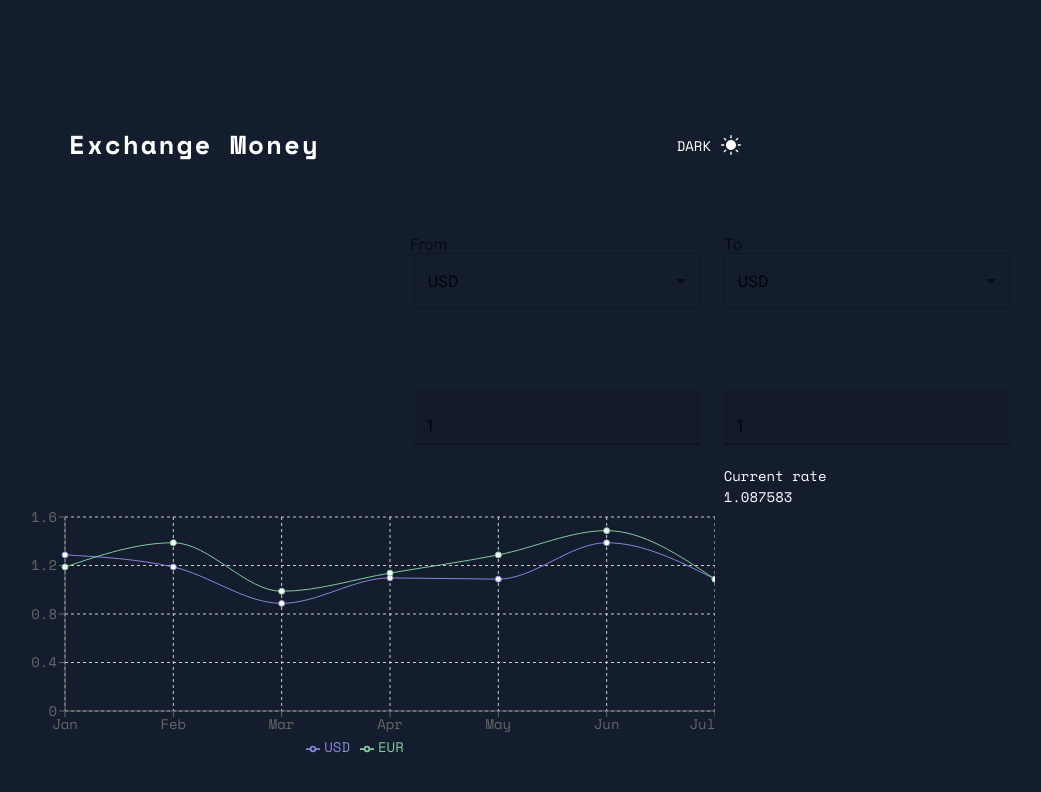
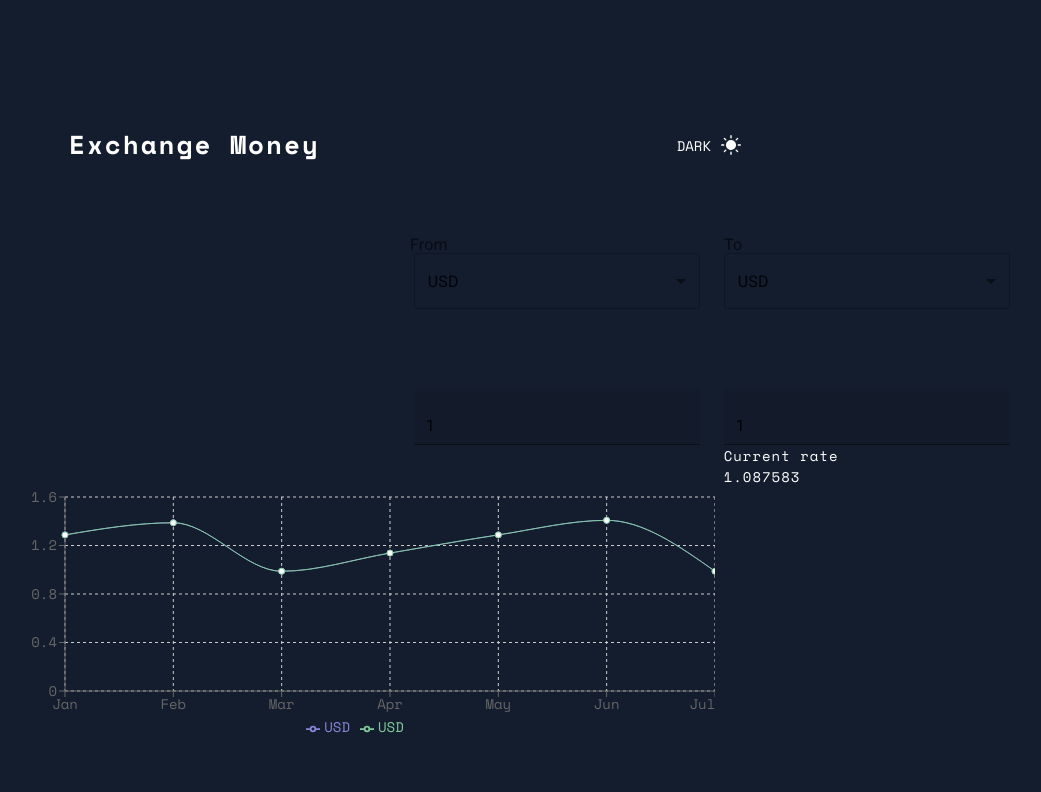
Before and after one commit to EalsyCoD/Exchange-Money, a React (Create React App) app: page / in a window 1280 px wide. Shown: the top 792 px of the page, without its empty margins (230-1271 px from the left). Built offline with nearby package versions, Linux system fonts and the light colour scheme.

Commit message:
added dynamic courses only eur and usd(need fixs wallets graphics

```diff
--- a/src/App.tsx
+++ b/src/App.tsx
@@ -8,7 +8,7 @@ import { setSelect } from './ducks/actions/SelectAction'
 import { useDispatch } from 'react-redux'
 import Header from './Components/Header'
 import Wallet from './Components/Wallet'
-import Charts from './Components/Сharts/Charts'
+
 
 const App = (): JSX.Element => {
 
--- a/src/Components/Wallet/index.tsx
+++ b/src/Components/Wallet/index.tsx
@@ -6,6 +6,8 @@ import TextField from '@mui/material/TextField';
 import Select from '@mui/material/Select';
 import { useSelector } from 'react-redux'
 import { State } from '../../types'
+
+import { Rate } from './styles'
 
 import Charts from '../Сharts/Charts'
 
@@ -71,11 +73,11 @@ const [currency2, setCurrency2] = React.useState('USD')
         sx={{marginTop: 10, width: 286}}>
         </TextField>
         <div style={{display: 'flex'}}>
-        <p style={{fontFamily: 'Space Mono', marginTop: 20, color: 'white'}}> Current rate <br/>{rates[currency1]}</p>
+        <Rate>Current rate <br/>{rates[currency1]}</Rate>
         </div>
       </FormControl>
     </Box>
-    <Charts />
+    <Charts currency1={rates[currency1]} currency2={rates[currency2]} currencyFS={currency1} currencyNX={currency2} />
     </React.Fragment>
   );
 }
--- /dev/null
+++ b/src/Components/Wallet/styles.ts
@@ -0,0 +1,7 @@
+import styled from "styled-components";
+
+
+export const Rate = styled.p`
+  color: ${(props) => props.theme.colors.text};
+  letter-spacing: 1px;
+`
--- a/src/Components/Сharts/Charts.tsx
+++ b/src/Components/Сharts/Charts.tsx
@@ -4,52 +4,53 @@ import { useSelector } from 'react-redux'
 import { State } from '../../types'
 
 
-const Charts = (): JSX.Element => {
-  const [currency1] = React.useState('USD')
-  const [currency2] = React.useState('USD')
+const Charts = (currency: any): JSX.Element => {
+
+  // const [currency1, setCurrency1] = React.useState('USD')
+  // const [currency2, setCurrency2] = React.useState('USD')
     const rates = useSelector((state: State) => state.rate.rates)
     const data = [
       {
         "name": "Jan",
-        'USD': rates[currency1] + 0.2,
-        'EUR': rates[currency2] + 0.1,
-        "amt": 50,
+        USD: currency.currency1 + 0.2,
+        EUR: currency.currency2 + 0.1,
+        amt: 50,
       },
       {
         "name": "Feb",
-        "EUR": rates[currency1]+ 0.3,
-        "USD": rates[currency2]+ 0.1,
-        "amt": 50
+        USD: currency.currency1 + 0.3,
+        EUR: currency.currency2+ 0.1,
+        amt: 50
       },
       {
         "name": "Mar",
-        "EUR": rates[currency1]- 0.1,
-        "USD": rates[currency2]- 0.2,
-        "amt": 50
+        USD: currency.currency1- 0.1,
+        EUR: currency.currency2- 0.2,
+        amt: 50
       },
       {
         "name": "Apr",
-        "EUR": rates[currency1]+ 0.05,
-        "USD": rates[currency2]+ 0.01,
-        "amt": 50
+        USD: currency.currency1+ 0.05,
+        EUR: currency.currency2+ 0.01,
+        amt: 50
       },
       {
         "name": "May",
-        "EUR": rates[currency1]+ 0.2,
-        "USD": rates[currency2],
-        "amt": 50
+        USD: currency.currency1+ 0.2,
+        EUR: currency.currency2,
+        amt: 50
       },
       {
         "name": "Jun",
-        "EUR": rates[currency1]+ 0.4,
-        "USD": rates[currency2]+ 0.3,
-        "amt": 40
+        USD: currency.currency1+ 0.32,
+        EUR: currency.currency2+ 0.3,
+        amt: 40
       },
       {
         "name": "Jul",
-        "EUR": rates[currency1],
-        "USD": rates[currency2],
-        "amt": 50
+        USD: currency.currency1 - 0.1,
+        EUR: currency.currency2 - 0.12,
+        amt: 50
       }
     ]
     return(
@@ -62,8 +63,8 @@ const Charts = (): JSX.Element => {
         <YAxis />
         <Tooltip />
         <Legend />
-        <Line type="monotone" dataKey='USD' stroke="#8884d8" />
-        <Line type="monotone" dataKey="EUR" stroke="#82ca9d" />
+        <Line type="monotone" dataKey={currency.currencyFS} stroke="#8884d8" />
+        <Line type="monotone" dataKey={currency.currencyNX} stroke="#82ca9d" />
       </LineChart>
       </div>
         </React.Fragment>
```
